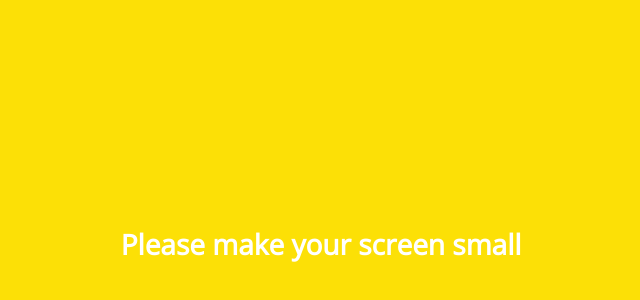
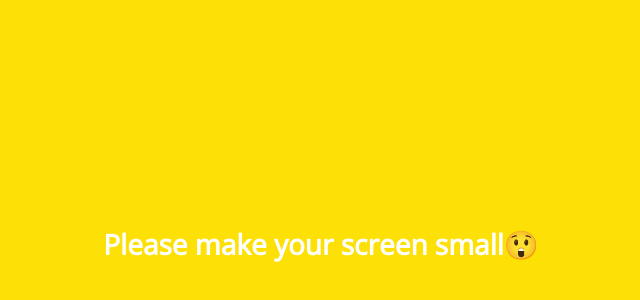
Before and after one commit to ITamaranth/kakao-clone-v2, a plain HTML site: page index.html in a window 1280 px wide. Shown: the part 156-456 px from the top of the page, without its empty margins (319-959 px from the left). Drawn offline with nearby package versions, Linux system fonts and the light colour scheme.

Commit message:
Add emoji

```diff
--- a/index.html
+++ b/index.html
@@ -85,7 +85,7 @@
     </nav>
 
     <div class="bigScreen">
-        <span class="bigScreen__text">Please make your screen small</span>
+        <span class="bigScreen__text">Please make your screen small😲</span>
     </div>
 
 </body>
```
Also changed, not shown: chat.html (+1 -1 lines), find.html (+1 -1 lines), friends.html (+1 -1 lines), more.html (+1 -1 lines), settings.html (+3 -0 lines).
